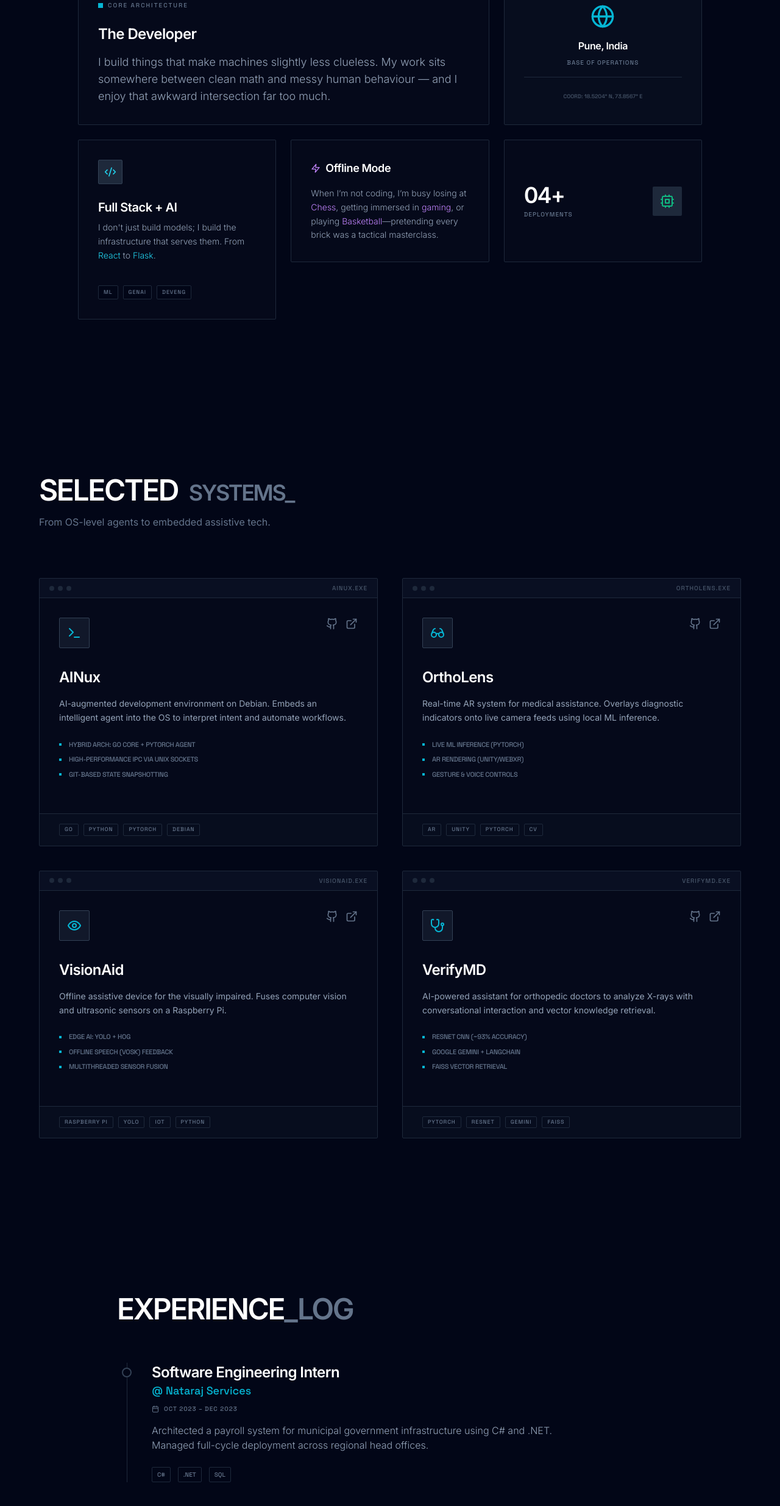
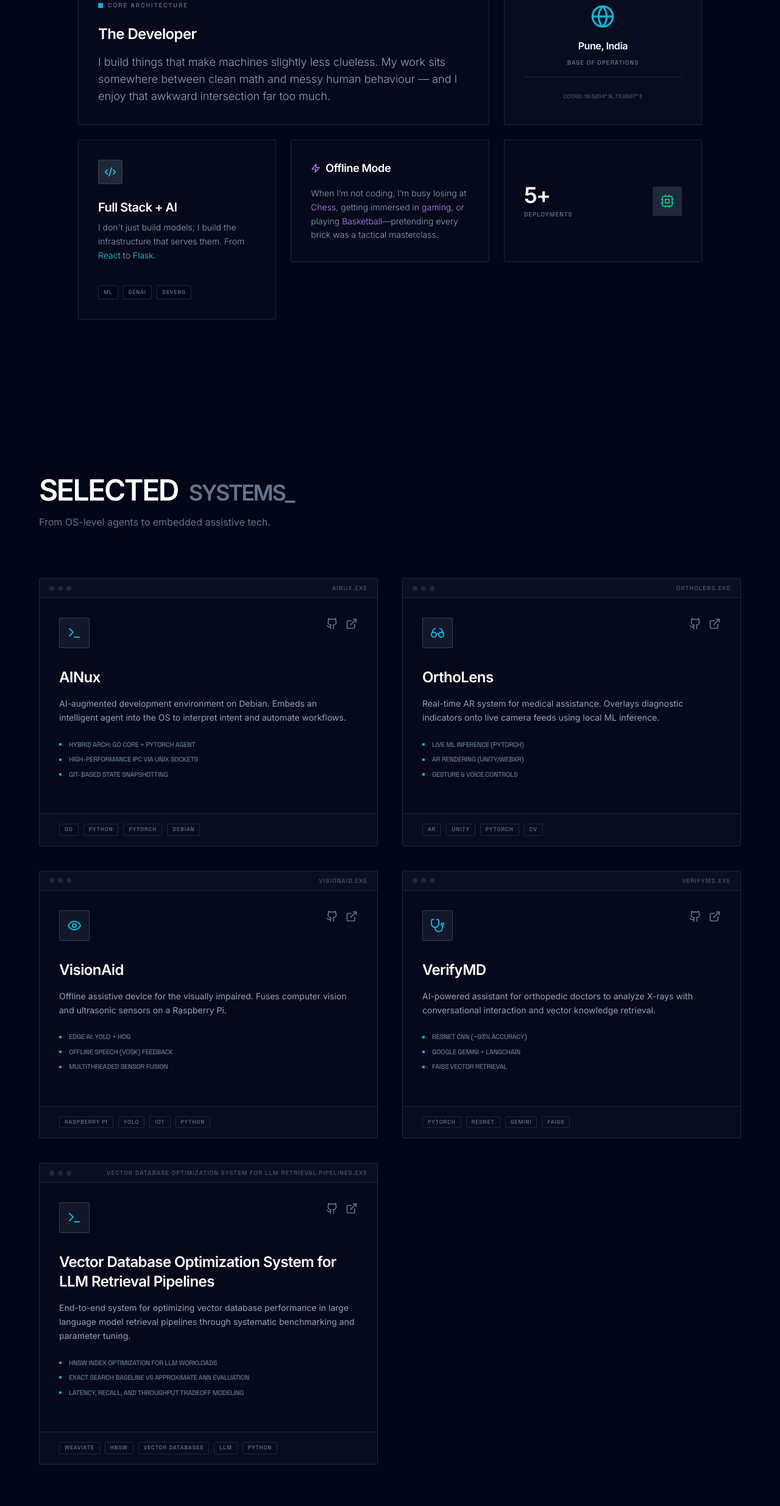
Before and after one commit to aryasadawrate19/my-portfolio, a React (Vite) app: page / in a window 1280 px wide. Shown: the part 1072-3542 px from the top of the page at 61% size. Built offline with nearby package versions, Linux system fonts and the light colour scheme.

Commit message:
New projects added

```diff
--- a/src/components/About.tsx
+++ b/src/components/About.tsx
@@ -103,7 +103,7 @@ export default function About() {
             className="bg-slate-900/20 border border-slate-800 p-6 md:p-8 rounded-sm flex items-center justify-between group hover:border-emerald-500/30 transition-all"
           >
              <div>
-                <h3 className="text-3xl md:text-4xl font-bold text-white tracking-tighter">04+</h3>
+                <h3 className="text-3xl md:text-4xl font-bold text-white tracking-tighter">5+</h3>
                 <p className="text-slate-500 font-mono text-[10px] uppercase tracking-widest mt-1">Deployments</p>
              </div>
              <div className="w-10 h-10 md:w-12 md:h-12 bg-slate-800 rounded-sm flex items-center justify-center">
--- a/src/components/Projects.tsx
+++ b/src/components/Projects.tsx
@@ -54,6 +54,20 @@ const projects = [
     github: "https://github.com/aryasadawrate19/VerifyMD",
     demo: "https://github.com/aryasadawrate19/VerifyMD"
   },
+  {
+    title: 'Vector Database Optimization System for LLM Retrieval Pipelines',
+    icon: Terminal,
+    description: 'End-to-end system for optimizing vector database performance in large language model retrieval pipelines through systematic benchmarking and parameter tuning.',
+    highlights: [
+      'HNSW Index Optimization for LLM Workloads',
+      'Exact Search Baseline vs Approximate ANN Evaluation',
+      'Latency, Recall, and Throughput Tradeoff Modeling',
+    ],
+    tags: ['Weaviate', 'HNSW', 'Vector Databases', 'LLM', 'Python'],
+    github: 'https://github.com/aryasadawrate19/Vector-Database-Optimization-for-LLM-Applications',
+    demo: 'https://github.com/aryasadawrate19/Vector-Database-Optimization-for-LLM-Applications',
+  }
+
 ];
 
 export default function Projects() {
```
